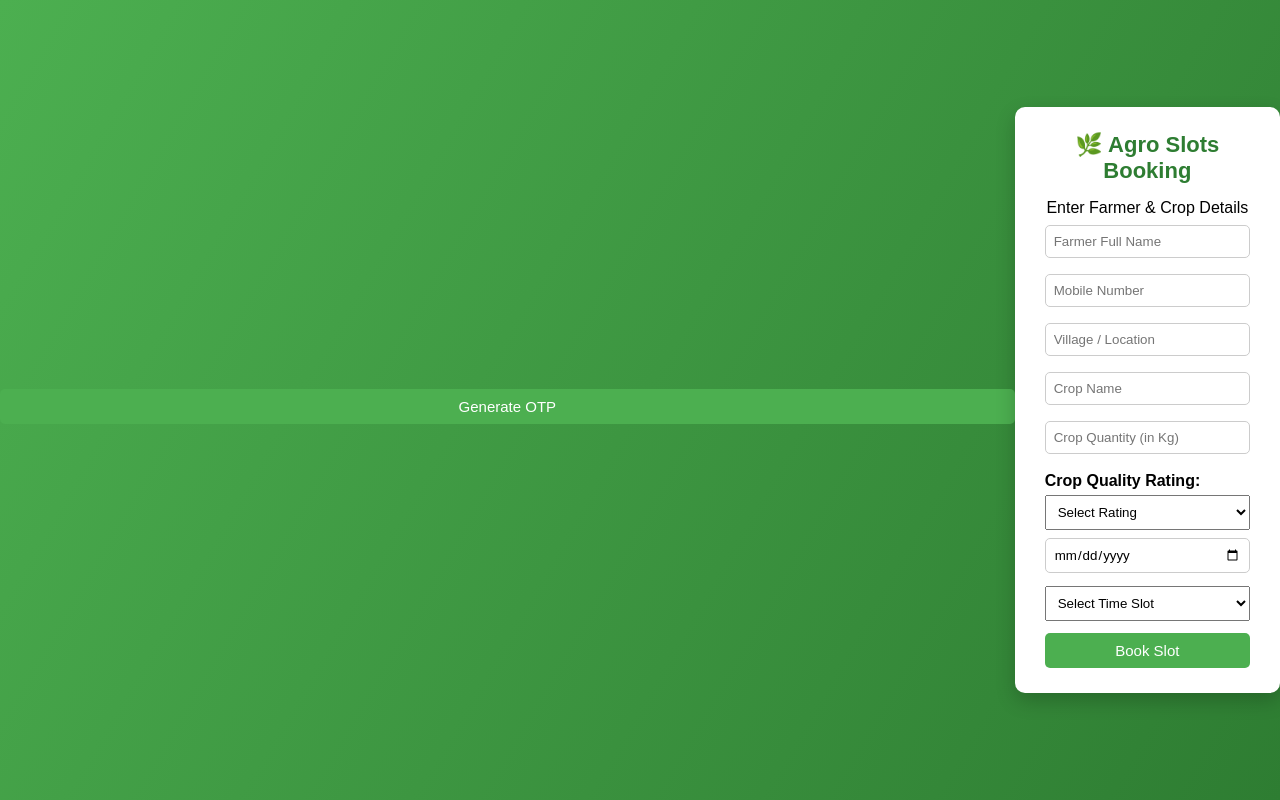
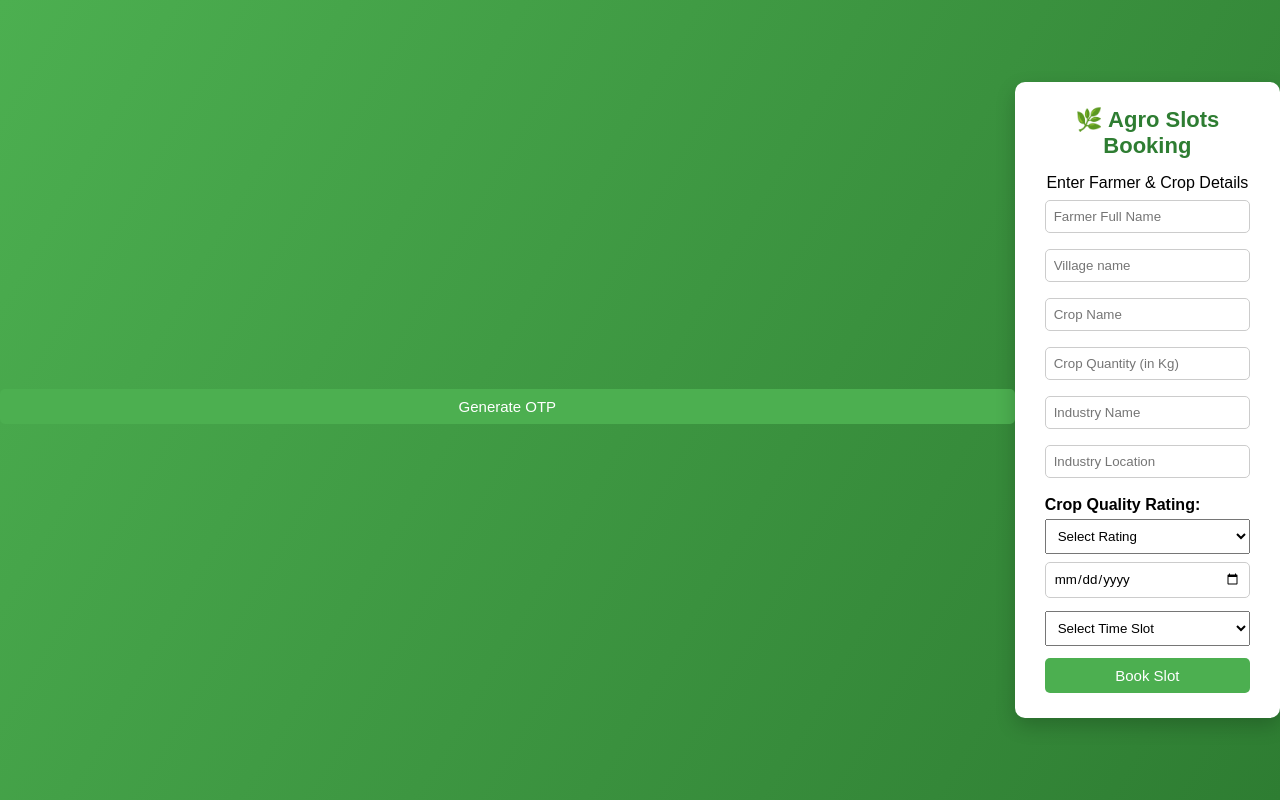
Before and after one commit to smilyusikala-lang/AgroSlots, a website: page public/index.html in a window 1280 px wide. Drawn offline with Linux system fonts and the light colour scheme.

Commit message:
updated form fields

```diff
--- a/public/index.html
+++ b/public/index.html
@@ -31,16 +31,19 @@ async function generateOTP() {
         <!-- Farmer Details -->
         <input type="text" id="name" placeholder="Farmer Full Name" required>
 
-        <input type="tel" id="mobile" placeholder="Mobile Number"
-               pattern="[0-9]{10}" maxlength="10" required>
-
-        <input type="text" id="location" placeholder="Village / Location" required>
+        <input type="text" id="name" placeholder="Village name" required>
 
         <!-- Crop Details -->
         <input type="text" id="crop" placeholder="Crop Name" required>
 
         <input type="number" id="quantity" placeholder="Crop Quantity (in Kg)" required>
 
+        <input type="text" name="industry" placeholder="Industry Name" required>
+
+        <input type="text" name="location" placeholder="Industry Location" required>
+
+
+    </form>
         <label>Crop Quality Rating:</label>
         <select id="rating" required>
             <option value="">Select Rating</option>
@@ -75,7 +78,6 @@ form.addEventListener('submit', function(e)
 
     const data = {
         name: document.getElementById('name').value,
-        mobile: document.getElementById('mobile').value,
         location: document.getElementById('location').value,
         crop: document.getElementById('crop').value,
         quantity: document.getElementById('quantity').value,
```
